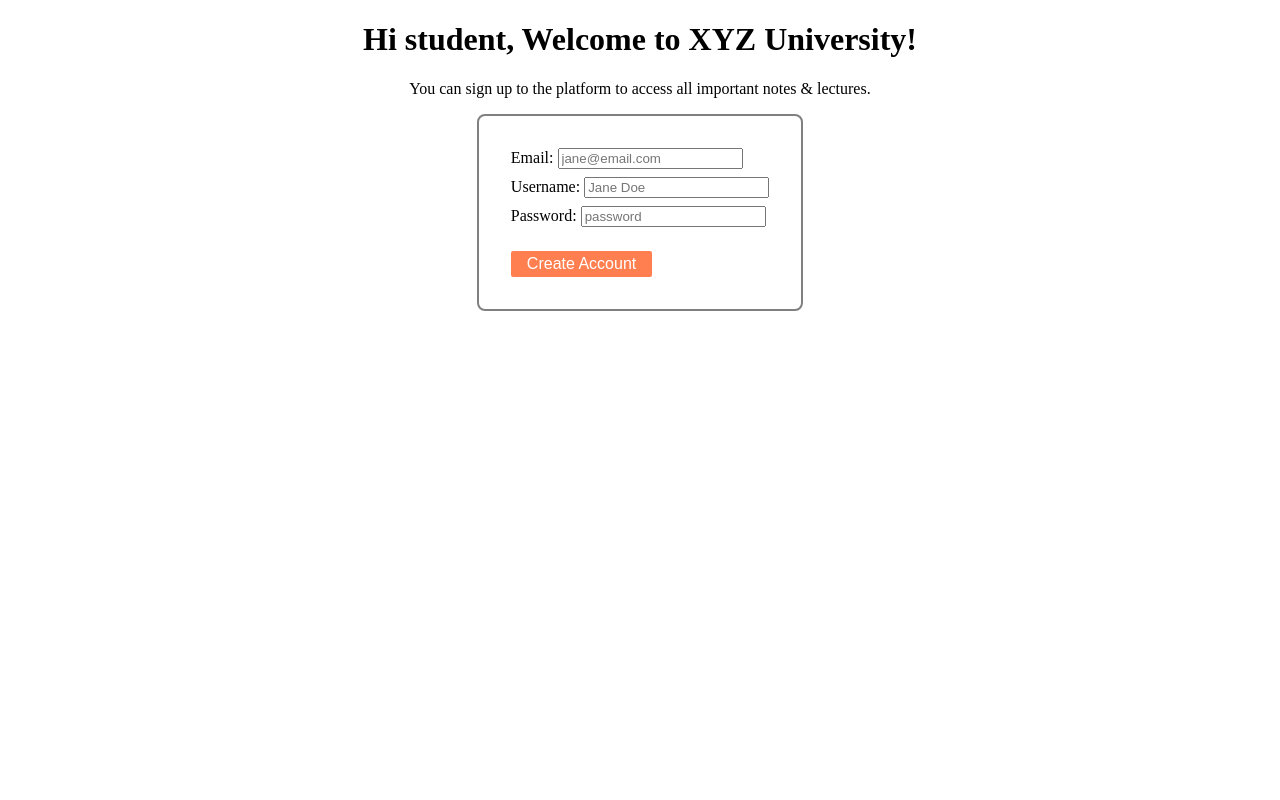
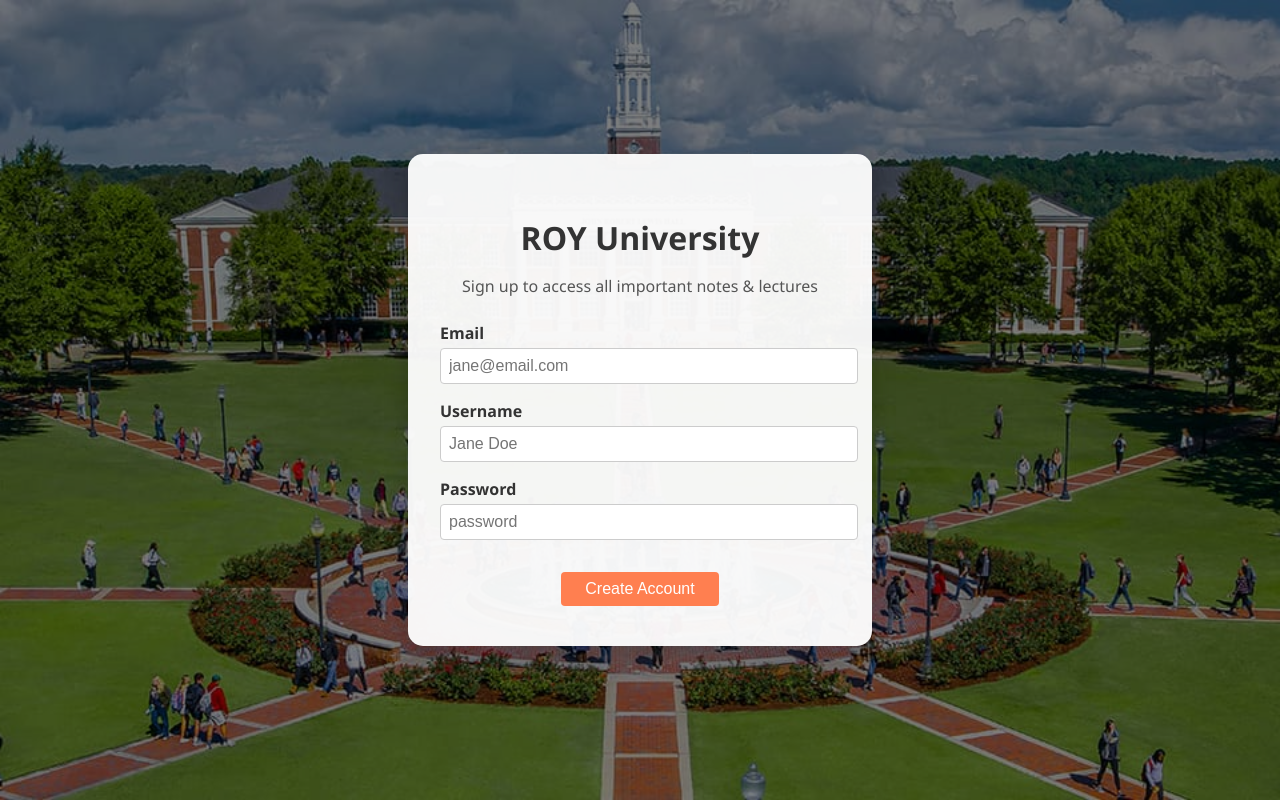
Before and after one commit to Ponkoog-roy/apna_collage, a website: page public/index.html in a window 1280 px wide. Drawn offline with Linux system fonts and the light colour scheme.

Commit message:
final project

```diff
--- a/public/index.html
+++ b/public/index.html
@@ -3,30 +3,34 @@
 <head>
     <meta charset="UTF-8">
     <meta name="viewport" content="width=device-width, initial-scale=1.0">
-    <link rel="stylesheet" href="./style.css" type="text/css" />
-    <title>Home Page</title>
+    <title>ROY University Signup</title>
+    <link rel="stylesheet" href="style.css">
 </head>
 <body>
-    <h1>Hi student, Welcome to XYZ University!</h1>
-    <p>You can sign up to the platform to access all important notes & lectures.</p>
+    <div class="card">
+        <h1>ROY University</h1>
+        <p>Sign up to access all important notes & lectures</p>
 
-    <form action="/addUser" method="POST" target="_blank" id="signupForm">
+        <form action="/addUser" method="POST" id="signupForm">
             <div class="field">
-            <label for="email">Email: </label>
-            <input type="text" placeholder="jane@email.com" name="email">
+                <label for="email">Email</label>
+                <input id="email" type="email" placeholder="jane@email.com" name="email" required>
+                <div id="emailError" class="error"></div>
             </div>
             <div class="field">
-        <label for="username">Username: </label>
-            <input type="text" placeholder="Jane Doe" name="username">
+                <label for="username">Username</label>
+                <input id="username" type="text" placeholder="Jane Doe" name="username" required>
+                <div id="usernameError" class="error"></div>
             </div>
             <div class="field">
-            <label for="password">Password: </label>
-            <input type="password" placeholder="password" name="password">
+                <label for="password">Password</label>
+                <input id="password" type="password" placeholder="password" name="password" required>
+                <div id="passwordError" class="error"></div>
+            </div>
+            <button type="submit" id="formBtn">Create Account</button>
+        </form>
     </div>
 
-        <button id="formBtn">Create Account</button>
-
-    </form>
+    <script src="script.js"></script>
 </body>
-
 </html>
--- /dev/null
+++ b/public/script.js
@@ -0,0 +1,34 @@
+const form = document.getElementById('signupForm');
+const email = document.getElementById('email');
+const username = document.getElementById('username');
+const password = document.getElementById('password');
+
+const emailError = document.getElementById('emailError');
+const usernameError = document.getElementById('usernameError');
+const passwordError = document.getElementById('passwordError');
+
+// Real-time validation
+email.addEventListener('input', () => {
+    const emailPattern = /^[^ ]+@[^ ]+\.[a-z]{2,3}$/;
+    emailError.textContent = email.value.match(emailPattern) ? '' : 'Please enter a valid email.';
+});
+
+username.addEventListener('input', () => {
+    usernameError.textContent = username.value.length >= 3 ? '' : 'Username must be at least 3 characters.';
+});
+
+password.addEventListener('input', () => {
+    const passwordPattern = /^(?=.*\d).{6,}$/;
+    passwordError.textContent = password.value.match(passwordPattern) ? '' : 'Password must be at least 6 characters and include a number.';
+});
+
+// Form submission validation
+form.addEventListener('submit', function(e) {
+    let valid = true;
+
+    if (emailError.textContent || !email.value) valid = false;
+    if (usernameError.textContent || !username.value) valid = false;
+    if (passwordError.textContent || !password.value) valid = false;
+
+    if (!valid) e.preventDefault();
+});
--- a/public/style.css
+++ b/public/style.css
@@ -1,25 +1,119 @@
+/* Body and background */
 body {
     text-align: center;
+    font-family: 'Segoe UI', Tahoma, Geneva, Verdana, sans-serif;
+    min-height: 100vh;
+    display: flex;
+    justify-content: center;
+    align-items: center;
+    margin: 0;
+
+    /* University background image */
+    background-image: url('university.jpg'); /* Replace with your image path */
+    background-size: cover;
+    background-position: center;
+    background-repeat: no-repeat;
+
+    /* Dark overlay to make form readable */
+    position: relative;
 }
+
+body::before {
+    content: "";
+    position: absolute;
+    top: 0;
+    left: 0;
+    width: 100%;
+    height: 100%;
+    background-color: rgba(0,0,0,0.5); /* semi-transparent dark overlay */
+    z-index: 0;
+}
+
+/* Card container */
+.card {
+    position: relative;
+    z-index: 1; /* ensures it stays above overlay */
+    background: rgba(255, 255, 255, 0.95); /* slightly transparent white */
+    padding: 2.5rem 2rem;
+    border-radius: 15px;
+    box-shadow: 0 10px 25px rgba(0,0,0,0.2);
+    width: 100%;
+    max-width: 400px;
+    text-align: center;
+    transition: transform 0.3s ease;
+}
+
+.card:hover {
+    transform: translateY(-5px);
+}
+
+/* Heading and paragraph */
+h1 {
+    margin-bottom: 10px;
+    color: #333;
+}
+
+p {
+    color: #555;
+    margin-bottom: 25px;
+}
+
+/* Form fields */
+.field {
+    margin-bottom: 1rem;
+    text-align: left;
+}
+
+label {
+    display: block;
+    margin-bottom: 0.25rem;
+    font-weight: bold;
+    color: #333;
+}
+
+input {
+    width: 100%;
+    padding: 0.5rem;
+    border-radius: 4px;
+    border: 1px solid #ccc;
+    font-size: 1rem;
+    transition: border-color 0.3s ease, box-shadow 0.3s ease;
+}
+
+input:focus {
+    border-color: coral;
+    box-shadow: 0 0 5px rgba(255, 127, 80, 0.5);
+    outline: none;
+}
+
+/* Button */
 #formBtn {
     color: white;
-    background-color:coral;
+    background-color: coral;
     border: none;
-    border-radius: 2px;
-    padding: 0.25rem 1rem;
+    border-radius: 4px;
+    padding: 0.5rem 1.5rem;
     margin-top: 1rem;
     cursor: pointer;
     font-size: 1rem;
+    transition: background-color 0.3s ease, transform 0.2s ease;
 }
 
-form {
-    border: 2px solid grey;
-    display: inline-block;
-    padding: 2rem;
-    border-radius: 0.5rem;
-    text-align: left;
+#formBtn:hover {
+    background-color: #ff7f50;
+    transform: translateY(-2px);
 }
 
-.field {
-    margin-bottom: 0.5rem;
+/* Error messages */
+.error {
+    color: red;
+    font-size: 0.85rem;
+    margin-top: 0.25rem;
 }
+
+/* Responsive design */
+@media (max-width: 480px) {
+    .card {
+        padding: 2rem 1.5rem;
+    }
+}
```
Also changed, not shown: compose.yml (added, +46 -0 lines), server.js (+33 -26 lines), public/University.jpg (added), 2 other files. Lines whose indentation alone changed are shown as unchanged.
